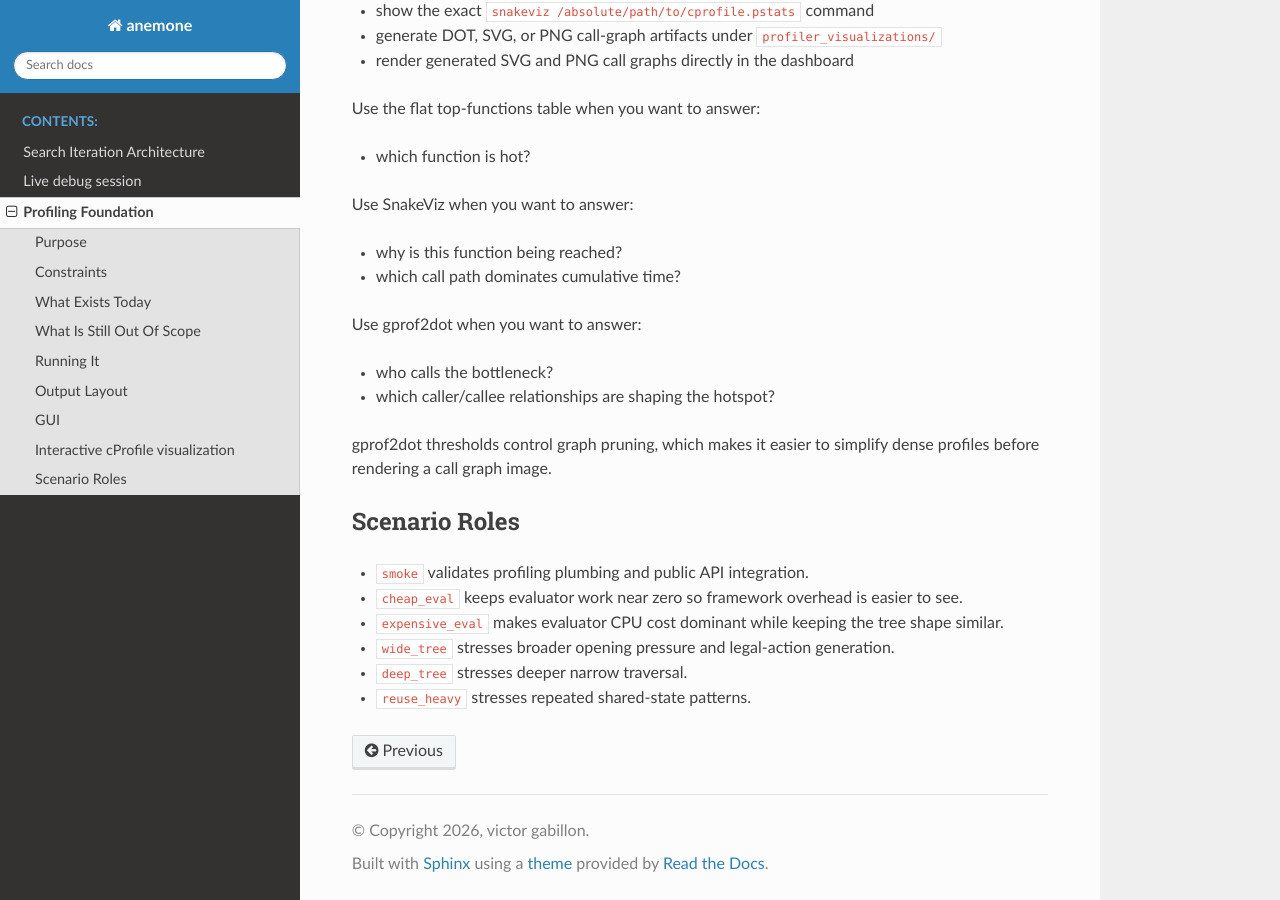
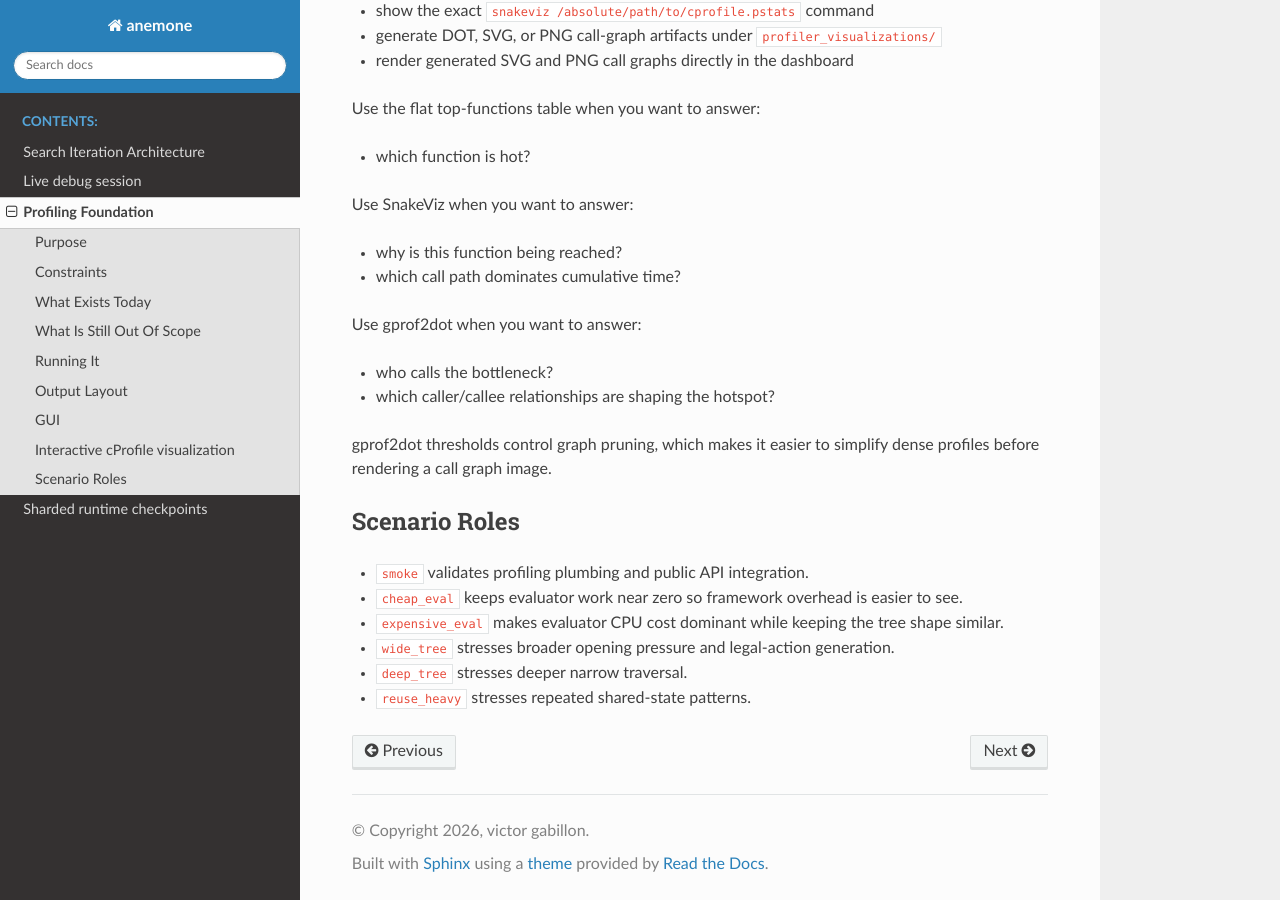
Before and after one commit to victorgabillon/anemone, a Sphinx documentation site: the page built from docs/source/profiling_foundation.md, in a window 1280 px wide and 900 px high, scrolled down 4107 px. Built offline with Sphinx 7.4.7 and the Read the Docs theme 3.1.0, drawn with Linux system fonts in a browser that asks for light colours.

```diff
--- a/docs/source/conf.py
+++ b/docs/source/conf.py
@@ -22,7 +22,7 @@ exclude_patterns = []
 # https://www.sphinx-doc.org/en/master/usage/configuration.html#options-for-html-output
 
 html_theme = "sphinx_rtd_theme"
-html_static_path = ["_static"]
+html_static_path = []
 
 
 import os
--- a/docs/source/index.rst
+++ b/docs/source/index.rst
@@ -18,6 +18,7 @@ documentation for details.
    search_iteration_architecture
    debug_live_session
    profiling_foundation
+   sharded_runtime_checkpoints
 
 .. automodule:: anemone
    :members:
--- a/pyproject.toml
+++ b/pyproject.toml
@@ -259,7 +259,7 @@ exclude = [
   "**/.venv",
   ".tox",
   "**/.tox",
-  "build==1.6.1",
+  "build",
   "dist",
   "**/__pycache__",
   ".mypy_cache",
```
Also changed, not shown: 2 other files.
